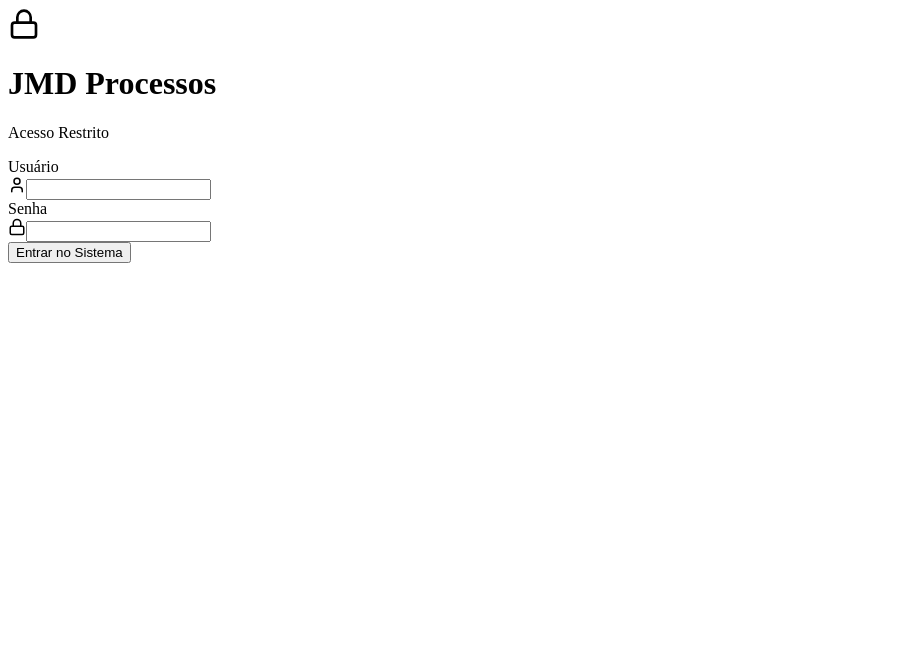
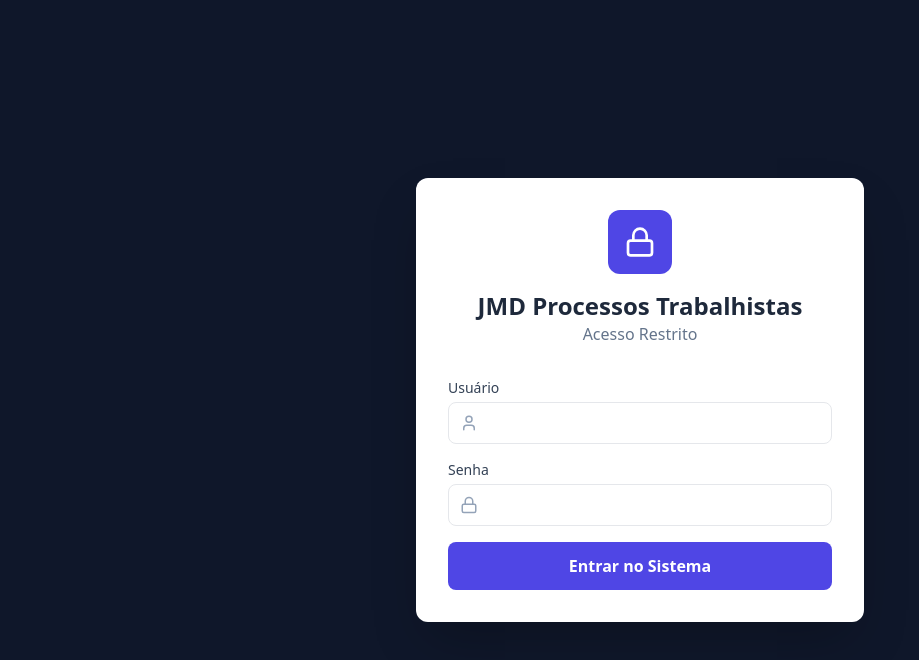
Before and after one commit to wilsonalvesmartins/paineljmdnovo, a React (Vite) app: page / in a window 1280 px wide. Shown: the top 660 px of the page, without its empty margins (0-919 px from the left). Built offline with nearby package versions, Linux system fonts and the light colour scheme.

Commit message:
Update main.jsx

```diff
--- a/src/main.jsx
+++ b/src/main.jsx
@@ -1,5 +1,7 @@
 import React, { useState, useEffect, useMemo } from 'react';
 import ReactDOM from 'react-dom/client';
+// AQUI ESTAVA FALTANDO O CSS:
+import './index.css';
 import {
   LayoutDashboard,
   PlusCircle,
@@ -29,7 +31,7 @@ import {
 
 /**
  * JMD PROCESSOS TRABALHISTAS
- * Versão 4.0 (Self-Hosted VPS Edition)
+ * Sistema de Gestão Jurídica Inteligente - Versão 3.4 (CSS Fix)
  */
 
 // --- DADOS DE CONFIGURAÇÃO (TRTs) ---
@@ -122,7 +124,7 @@ const LoginView = ({ onLogin }) => {
           <div className="w-16 h-16 bg-indigo-600 text-white rounded-xl mx-auto flex items-center justify-center mb-4">
             <Lock size={32} />
           </div>
-          <h1 className="text-2xl font-bold text-slate-800">JMD Processos</h1>
+          <h1 className="text-2xl font-bold text-slate-800">JMD Processos Trabalhistas</h1>
           <p className="text-slate-500">Acesso Restrito</p>
         </div>
 
```
